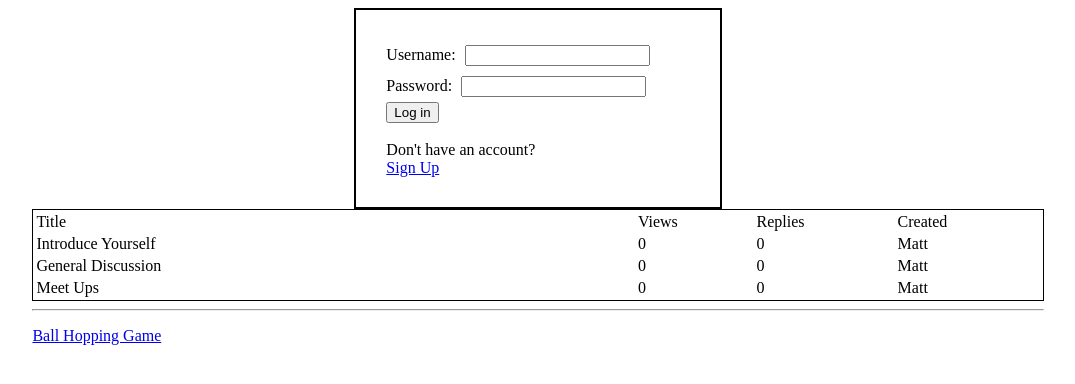
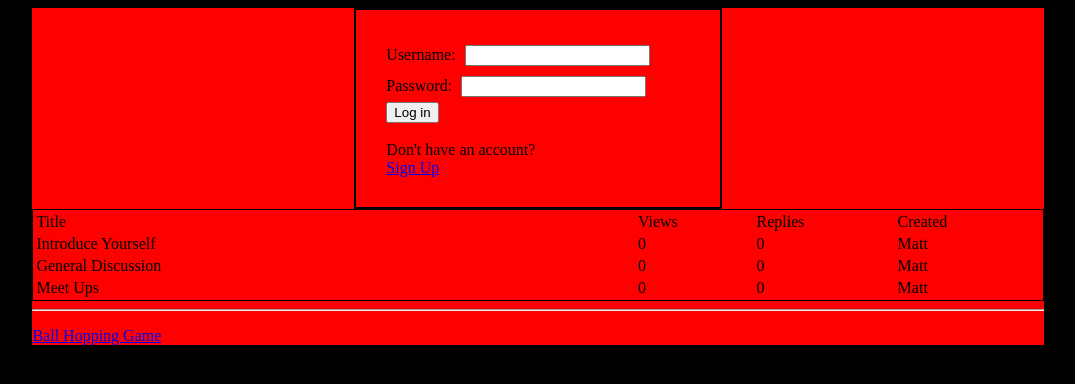
Before and after one commit to MatTaNg/MatTaNg.github.io, a plain HTML site: page index.html in a window 1280 px wide. Shown: the whole page, without its empty margins (102-1177 px from the left). Drawn offline with Linux system fonts and the light colour scheme.

Commit message:
Update stylesheet.css

```diff
--- a/core/stylesheet.css
+++ b/core/stylesheet.css
@@ -1,4 +1,8 @@
+body {
+   background-color: black;
+}
 #content {
+   background-color: red;
    margin-left: auto;
    margin-right: auto;
    width: 80%;
```
